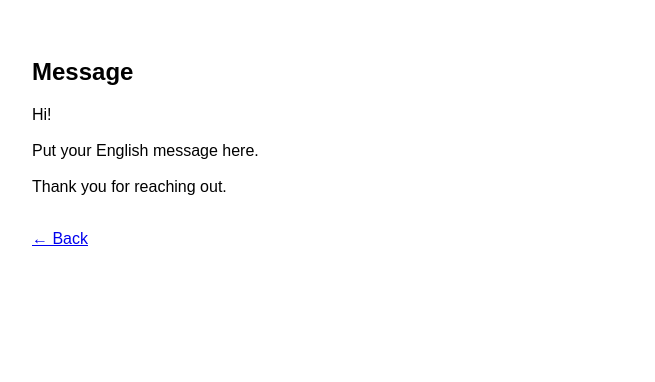
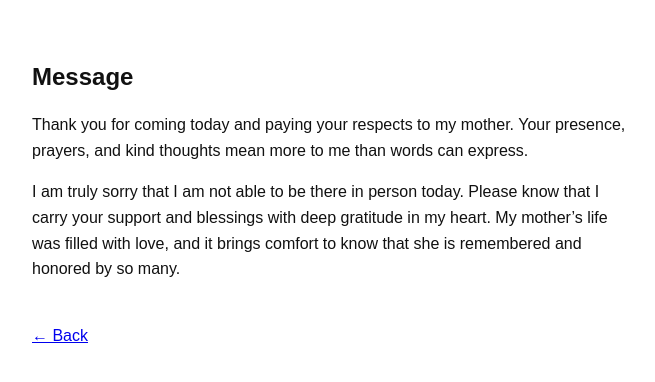
Before and after one commit to meghanasrinivas24/qr-language, a plain HTML site: page english.html in a window 1280 px wide. Shown: the whole page, without its empty margins (308-963 px from the left). Drawn offline with Linux system fonts and the light colour scheme.

Commit message:
Update english.html

```diff
--- a/english.html
+++ b/english.html
@@ -9,10 +9,15 @@
       font-family: Arial, sans-serif;
       background: #ffffff;
       padding: 30px;
+      line-height: 1.6;
+      color: #111;
     }
     .container {
       max-width: 600px;
       margin: auto;
+    }
+    h2 {
+      margin-bottom: 16px;
     }
   </style>
 </head>
@@ -20,12 +25,17 @@
 
 <div class="container">
   <h2>Message</h2>
+
   <p>
-    Hi!
-    <br><br>
-    Put your English message here.
-    <br><br>
-    Thank you for reaching out.
+    Thank you for coming today and paying your respects to my mother.
+    Your presence, prayers, and kind thoughts mean more to me than words can express.
+  </p>
+
+  <p>
+    I am truly sorry that I am not able to be there in person today. Please know
+    that I carry your support and blessings with deep gratitude in my heart.
+    My mother’s life was filled with love, and it brings comfort to know that she
+    is remembered and honored by so many.
   </p>
 
   <br>
```
